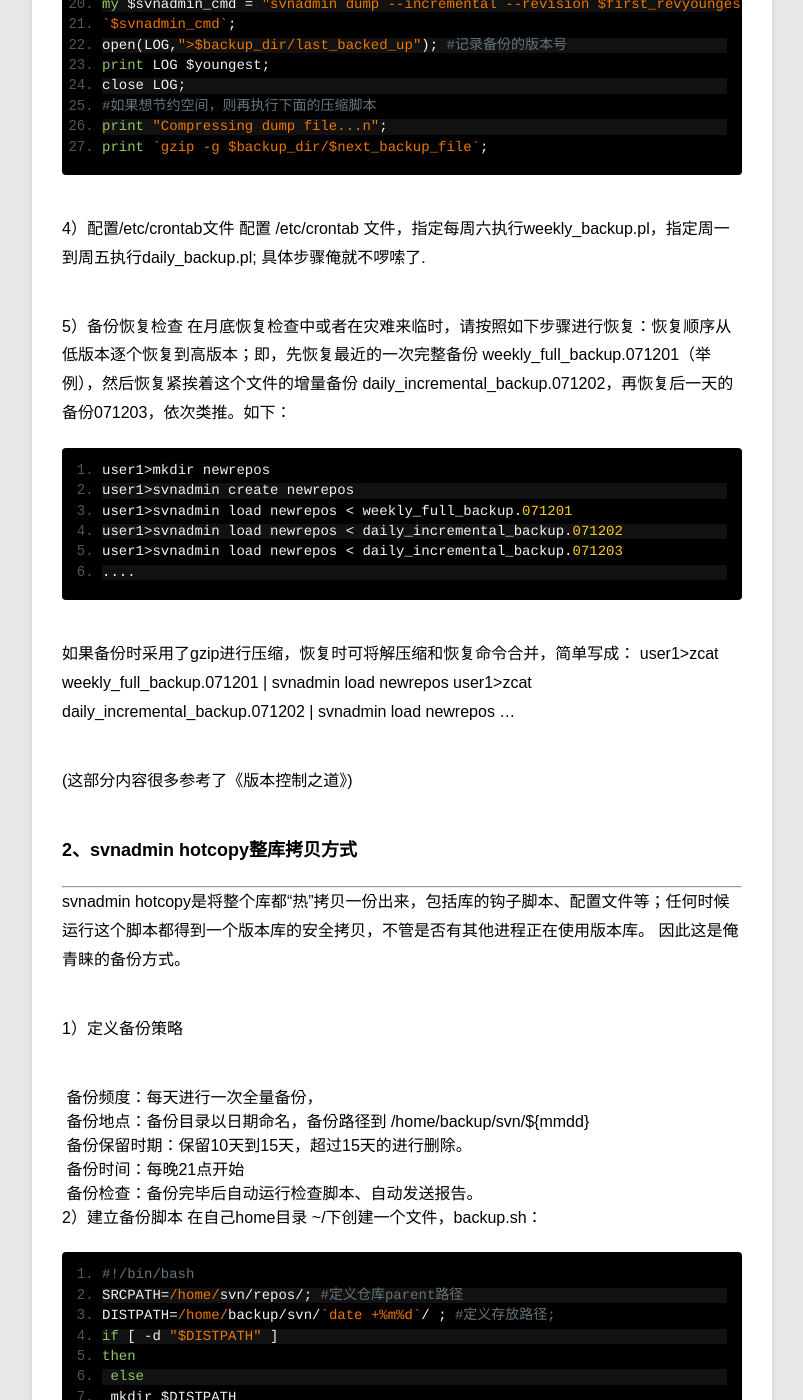
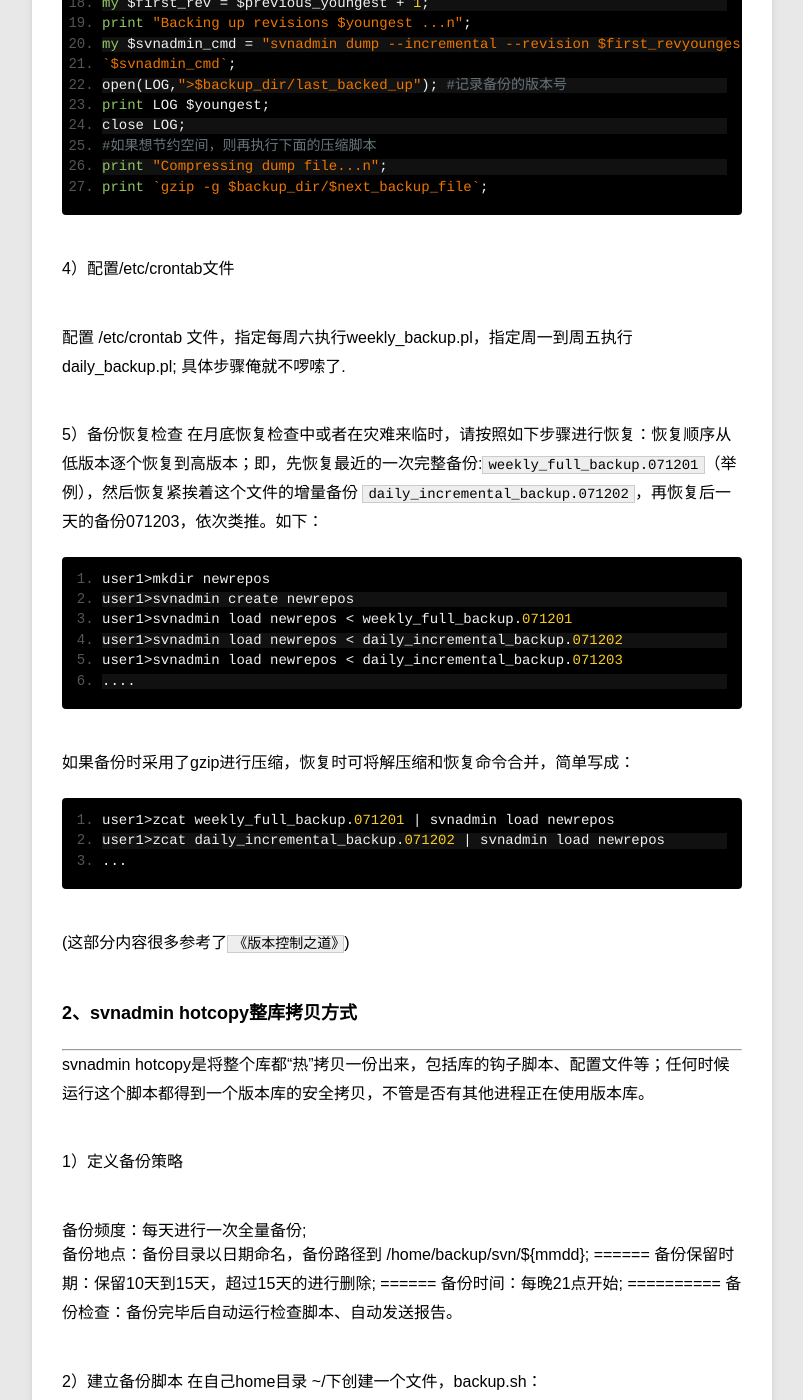
Before and after one commit to szulrj2008/jethro.github.io, a Jekyll site: the page built from _posts/blog/2014-06-25-svn-backup.md, in a window 1280 px wide and 1400 px high, scrolled down 2207 px. Shown: the whole window, without its empty margins (78-881 px from the left). Built offline with Jekyll 4.4.1, drawn with Linux system fonts in a browser that asks for light colours; Markdown is read by kramdown in place of the engine named in the settings; some of the changed text lies outside the part shown.

Commit message:
333
3333

```diff
--- a/_posts/blog/2014-06-25-svn-backup.md
+++ b/_posts/blog/2014-06-25-svn-backup.md
@@ -39,11 +39,12 @@
 1）定义备份策略：
 备份频度：每周六进行一次全量备份，每周日到周五进行增量备份
 备份地点：备份存储路径到/home/backup/svn/
-备份命名：全量备份文件名为：weekly_fully_backup.yymmdd,增量备份文件命名为：daily-incremental-backup.yymmdd
+备份命名：全量备份文件名为：`weekly_fully_backup.yymmdd`,增量备份文件命名为：`daily-incremental-backup.yymmdd`
 备份时间：每晚21点开始
 备份检查：每月末进行svnadmin load恢复试验。
-    2）建立全量备份脚本：
-在~/下建立一个perl脚本文件，名为weekly_backup.pl，执行全量备份，并压缩备份文件，代码如下(本代码只针对一个库的备份，如果是多个库请做相应改动)：
+
+2）建立全量备份脚本：
+在~/下建立一个perl脚本文件，名为`weekly_backup.pl`，执行全量备份，并压缩备份文件，代码如下(本代码只针对一个库的备份，如果是多个库请做相应改动)：
 
 	#!/usr/bin/perl -w
 	my $svn_repos="/home/svn/repos/project1";
@@ -63,8 +64,8 @@
 	print "Compressing dump file...n";
 	print `gzip -g $backup_dir/$next_backup_file`;
 
-  3）建立增量备份脚本：
-    在全量备份的基础上，进行增量备份：在~/下建立一个perl脚本文件，名为：daily_backup.pl，代码如下：
+3) 建立增量备份脚本：
+    在全量备份的基础上，进行增量备份：在~/下建立一个perl脚本文件，名为：`daily_backup.pl`，代码如下：
 
 	#!/usr/bin/perl -w
 	my $svn_repos="/home/svn/repos/project1";
@@ -95,11 +96,12 @@
 	print `gzip -g $backup_dir/$next_backup_file`;
 
 4）配置/etc/crontab文件
+
 配置 /etc/crontab 文件，指定每周六执行weekly_backup.pl，指定周一到周五执行daily_backup.pl;
 具体步骤俺就不啰嗦了.
 
 5）备份恢复检查
-在月底恢复检查中或者在灾难来临时，请按照如下步骤进行恢复：恢复顺序从低版本逐个恢复到高版本；即，先恢复最近的一次完整备份 weekly_full_backup.071201（举例），然后恢复紧挨着这个文件的增量备份 daily_incremental_backup.071202，再恢复后一天的备份071203，依次类推。如下：
+在月底恢复检查中或者在灾难来临时，请按照如下步骤进行恢复：恢复顺序从低版本逐个恢复到高版本；即，先恢复最近的一次完整备份:`weekly_full_backup.071201`（举例），然后恢复紧挨着这个文件的增量备份 `daily_incremental_backup.071202`，再恢复后一天的备份071203，依次类推。如下：
 
 	user1>mkdir newrepos
 	user1>svnadmin create newrepos
@@ -109,25 +111,29 @@
 	....
 
 如果备份时采用了gzip进行压缩，恢复时可将解压缩和恢复命令合并，简单写成：
+
 	user1>zcat weekly_full_backup.071201 | svnadmin load newrepos
 	user1>zcat daily_incremental_backup.071202 | svnadmin load newrepos
 	...
 
-(这部分内容很多参考了《版本控制之道》)
+(这部分内容很多参考了`《版本控制之道》`)
 
 
 ###2、svnadmin hotcopy整库拷贝方式
 -------------------------
 svnadmin hotcopy是将整个库都“热”拷贝一份出来，包括库的钩子脚本、配置文件等；任何时候运行这个脚本都得到一个版本库的安全拷贝，不管是否有其他进程正在使用版本库。
-因此这是俺青睐的备份方式。
 
 1）定义备份策略
 
-||备份频度：每天进行一次全量备份，
-||备份地点：备份目录以日期命名，备份路径到 /home/backup/svn/${mmdd}
-||备份保留时期：保留10天到15天，超过15天的进行删除。
-||备份时间：每晚21点开始
-||备份检查：备份完毕后自动运行检查脚本、自动发送报告。
+备份频度：每天进行一次全量备份;
+=============================================
+备份地点：备份目录以日期命名，备份路径到 /home/backup/svn/${mmdd};
+======
+备份保留时期：保留10天到15天，超过15天的进行删除;
+======
+备份时间：每晚21点开始;
+==========
+备份检查：备份完毕后自动运行检查脚本、自动发送报告。
 
 2）建立备份脚本
 在自己home目录 ~/下创建一个文件，backup.sh：
```
